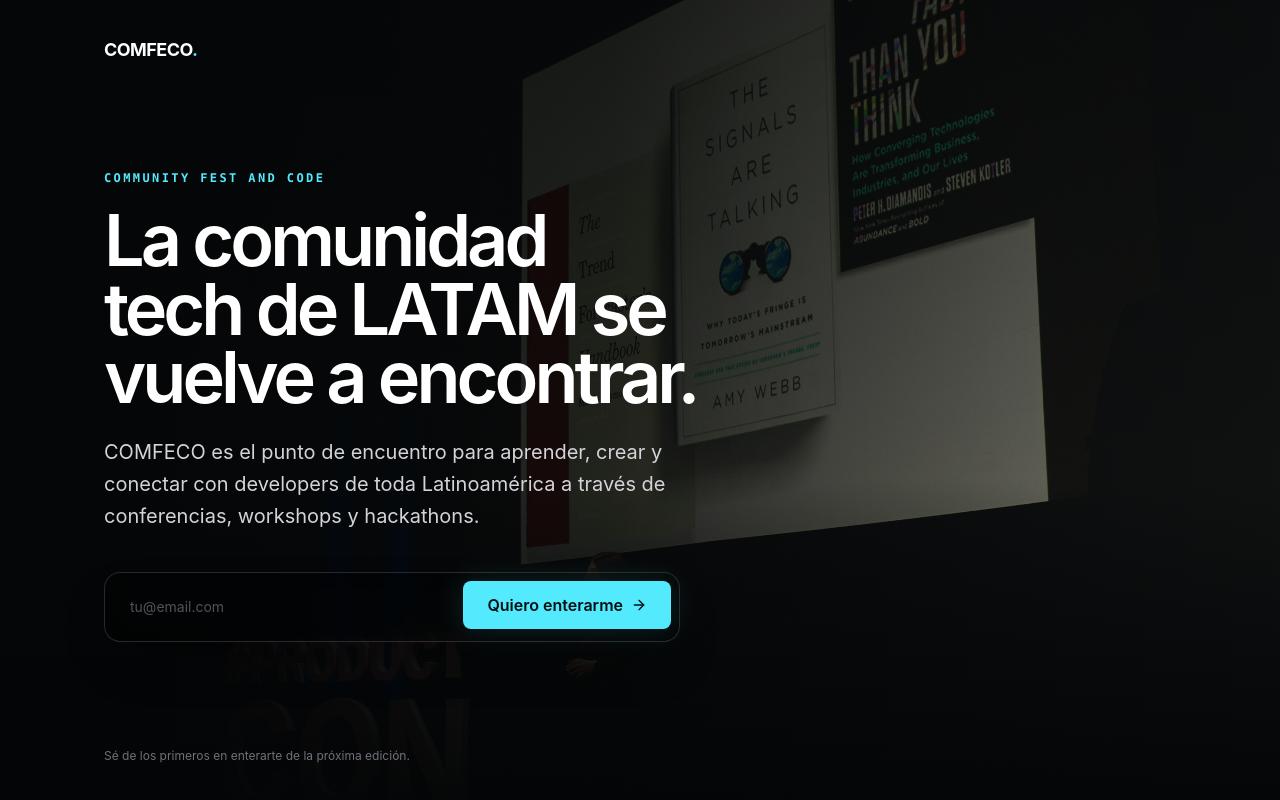
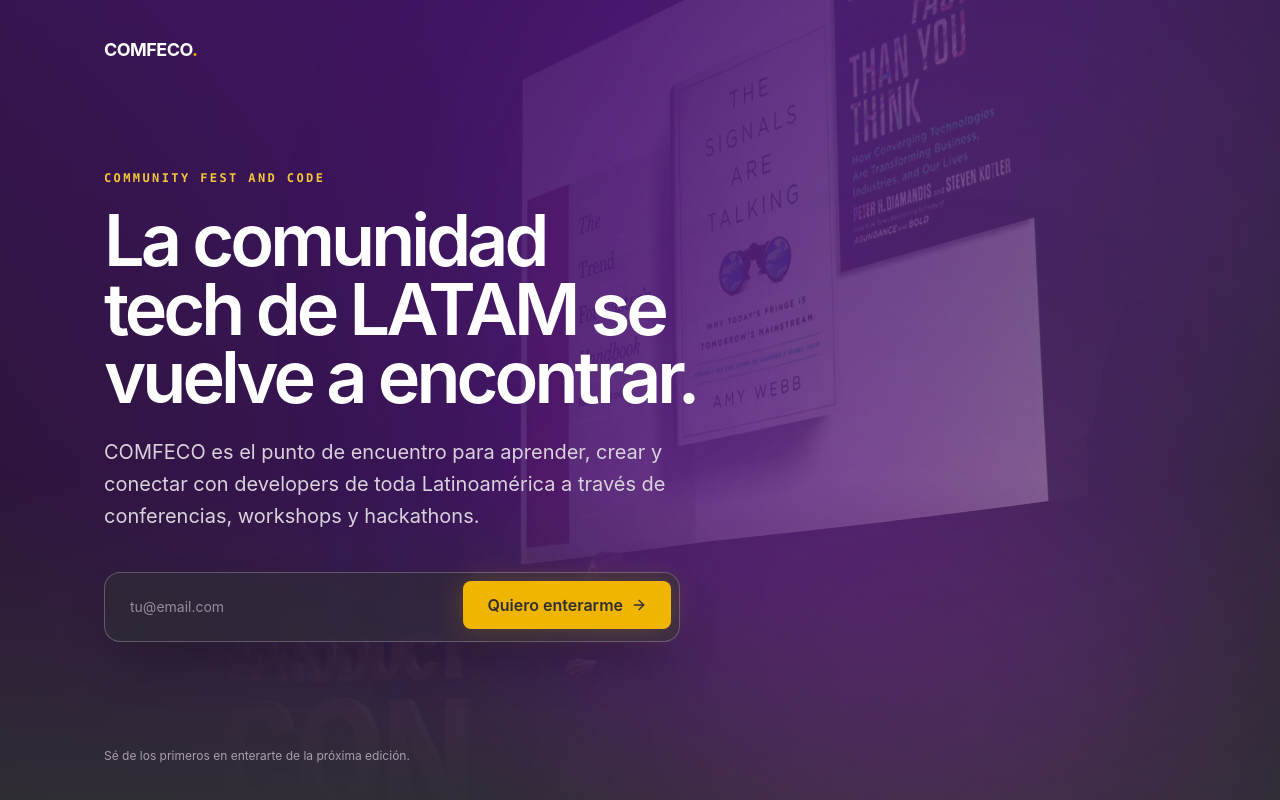
Before and after one commit to MatiasBlanc/comfeco, a Next.js app: page / in a window 1280 px wide. Built offline with nearby package versions, Linux system fonts and the light colour scheme; no server answers.

Commit message:
style: aplicar paleta morada y dorada

```diff
--- a/app/globals.css
+++ b/app/globals.css
@@ -2,8 +2,8 @@
 
 :root {
   color-scheme: dark;
-  --background: #07090d;
-  --foreground: #f4f4f5;
+  --background: #2f2f33;
+  --foreground: #f3f1f4;
 }
 
 * {
@@ -25,8 +25,8 @@ body {
 }
 
 ::selection {
-  background: rgb(103 232 249 / 0.25);
-  color: white;
+  background: rgb(244 197 58 / 0.35);
+  color: #f3f1f4;
 }
 
 @media (prefers-reduced-motion: no-preference) {
@@ -56,7 +56,7 @@ textarea {
 
 .section-kicker {
   margin-bottom: 0.9rem;
-  color: #67e8f9;
+  color: #f4c53a;
   font-family: ui-monospace, SFMono-Regular, Menlo, Monaco, Consolas, monospace;
   font-size: 0.7rem;
   font-weight: 600;
@@ -65,7 +65,7 @@ textarea {
 }
 
 .section-title {
-  color: white;
+  color: #f3f1f4;
   font-size: clamp(2rem, 5vw, 3.25rem);
   font-weight: 600;
   letter-spacing: -0.045em;
@@ -75,7 +75,7 @@ textarea {
 .section-copy {
   max-width: 42rem;
   margin-top: 1.25rem;
-  color: #a1a1aa;
+  color: #d9d2dd;
   font-size: 1.05rem;
   line-height: 1.75;
 }
@@ -83,7 +83,7 @@ textarea {
 .form-label {
   display: block;
   margin-bottom: 0.55rem;
-  color: #e4e4e7;
+  color: #f3f1f4;
   font-size: 0.875rem;
   font-weight: 600;
   line-height: 1.4;
@@ -93,23 +93,23 @@ textarea {
   height: 2.75rem;
   width: 100%;
   appearance: none;
-  border: 1px solid rgb(255 255 255 / 0.1);
+  border: 1px solid rgb(217 210 221 / 0.25);
   border-radius: 0.375rem;
   outline: none;
-  background: rgb(0 0 0 / 0.25);
+  background: rgb(47 47 51 / 0.35);
   padding: 0 2.5rem 0 0.75rem;
-  color: white;
+  color: #f3f1f4;
   font-size: 0.875rem;
   transition: border-color 150ms, box-shadow 150ms;
 }
 
 .form-select:hover {
-  border-color: rgb(255 255 255 / 0.2);
+  border-color: rgb(217 210 221 / 0.45);
 }
 
 .form-select:focus-visible {
-  border-color: rgb(103 232 249 / 0.7);
-  box-shadow: 0 0 0 2px rgb(103 232 249 / 0.15);
+  border-color: rgb(244 197 58 / 0.8);
+  box-shadow: 0 0 0 2px rgb(244 197 58 / 0.2);
 }
 
 .select-chevron {
@@ -119,7 +119,7 @@ textarea {
   width: 1rem;
   height: 1rem;
   pointer-events: none;
-  color: #71717a;
+  color: #d9d2dd;
 }
 
 .hero-grid {
--- a/app/layout.tsx
+++ b/app/layout.tsx
@@ -39,7 +39,7 @@ export const metadata: Metadata = {
 };
 
 export const viewport: Viewport = {
-  themeColor: "#07090d",
+  themeColor: "#2F2F33",
   colorScheme: "dark",
 };
 
@@ -53,7 +53,7 @@ export default function RootLayout({
       <body>
         <a
           href="#contenido"
-          className="fixed left-4 top-4 z-[100] -translate-y-20 rounded-md bg-cyan-300 px-4 py-2 text-sm font-semibold text-slate-950 transition-transform focus:translate-y-0"
+          className="fixed left-4 top-4 z-[100] -translate-y-20 rounded-md bg-[#F0B500] px-4 py-2 text-sm font-semibold text-[#2F2F33] transition-transform focus:translate-y-0"
         >
           Saltar al contenido
         </a>
--- a/app/page.tsx
+++ b/app/page.tsx
@@ -5,37 +5,45 @@ import { WaitlistForm } from "@/components/landing/waitlist-form";
 export default function Home() {
   return (
     <main id="contenido">
-      <section className="relative isolate flex min-h-svh overflow-hidden bg-[#050708]">
+      <section className="relative isolate flex min-h-svh overflow-hidden bg-[#2F2F33]">
         <Image
           src="/comfeco-background.jpg"
           alt=""
           fill
           priority
           sizes="100vw"
-          className="-z-30 object-cover object-center"
+          className="-z-30 object-cover object-center saturate-[0.8]"
         />
         <div
-          className="absolute inset-0 -z-20 bg-[linear-gradient(90deg,rgba(3,5,6,0.96)_0%,rgba(3,5,6,0.82)_48%,rgba(3,5,6,0.42)_100%)]"
+          className="absolute inset-0 -z-20 bg-[linear-gradient(90deg,rgba(46,20,61,0.97)_0%,rgba(70,20,111,0.84)_48%,rgba(47,47,51,0.44)_100%)]"
           aria-hidden="true"
         />
         <div
-          className="absolute inset-0 -z-10 bg-[linear-gradient(0deg,rgba(3,5,6,0.9)_0%,transparent_40%,rgba(3,5,6,0.38)_100%)]"
+          className="absolute inset-0 -z-10 bg-[linear-gradient(0deg,rgba(47,47,51,0.92)_0%,transparent_40%,rgba(70,20,111,0.42)_100%)]"
+          aria-hidden="true"
+        />
+        <div
+          className="absolute right-[-12%] top-[-18%] -z-10 size-[70vw] rounded-full bg-[#8F3FD1]/20 blur-[130px]"
+          aria-hidden="true"
+        />
+        <div
+          className="absolute bottom-[-24%] right-[8%] -z-10 size-[45vw] rounded-full bg-[#B22CC4]/15 blur-[120px]"
           aria-hidden="true"
         />
 
         <div className="mx-auto flex w-full max-w-6xl flex-col px-5 py-7 sm:px-8 sm:py-9 lg:px-10">
           <p className="text-lg font-bold tracking-[-0.03em] text-white">
-            COMFECO<span className="text-cyan-300">.</span>
+            COMFECO<span className="text-[#F0B500]">.</span>
           </p>
 
           <div className="my-auto max-w-2xl py-16 sm:py-24">
-            <p className="mb-5 font-mono text-xs font-semibold uppercase tracking-[0.2em] text-cyan-300">
+            <p className="mb-5 font-mono text-xs font-semibold uppercase tracking-[0.2em] text-[#F4C53A]">
               Community Fest and Code
             </p>
             <h1 className="text-balance text-5xl font-semibold leading-[0.95] tracking-[-0.055em] text-white sm:text-6xl lg:text-7xl">
               La comunidad tech de LATAM se vuelve a encontrar.
             </h1>
-            <p className="mt-6 max-w-xl text-pretty text-lg leading-8 text-zinc-300 sm:text-xl">
+            <p className="mt-6 max-w-xl text-pretty text-lg leading-8 text-[#D9D2DD] sm:text-xl">
               COMFECO es el punto de encuentro para aprender, crear y conectar
               con developers de toda Latinoamérica a través de conferencias,
               workshops y hackathons.
@@ -46,7 +54,7 @@ export default function Home() {
             </div>
           </div>
 
-          <p className="text-xs text-zinc-500">
+          <p className="text-xs text-[#D9D2DD]/70">
             Sé de los primeros en enterarte de la próxima edición.
           </p>
         </div>
--- a/components/landing/waitlist-form.tsx
+++ b/components/landing/waitlist-form.tsx
@@ -71,10 +71,10 @@ export function WaitlistForm() {
   if (isSubmitted) {
     return (
       <div
-        className="flex items-center gap-3 rounded-xl border border-cyan-300/25 bg-black/45 px-5 py-4 text-cyan-100 backdrop-blur-md"
+        className="flex items-center gap-3 rounded-xl border border-[#F4C53A]/40 bg-[#46146F]/55 px-5 py-4 text-[#F3F1F4] backdrop-blur-md"
         role="status"
       >
-        <CheckCircle2 className="size-5 shrink-0 text-cyan-300" aria-hidden="true" />
+        <CheckCircle2 className="size-5 shrink-0 text-[#F4C53A]" aria-hidden="true" />
         <p className="font-medium">Listo. Te avisaremos cuando haya novedades.</p>
       </div>
     );
@@ -85,7 +85,7 @@ export function WaitlistForm() {
       onSubmit={handleSubmit}
       onFocusCapture={handleStart}
       aria-label="Formulario para unirse a la waitlist de COMFECO"
-      className="rounded-2xl border border-white/15 bg-black/35 p-2 shadow-2xl shadow-black/30 backdrop-blur-md sm:flex"
+      className="rounded-2xl border border-[#D9D2DD]/30 bg-[#2F2F33]/55 p-2 shadow-2xl shadow-black/30 backdrop-blur-md sm:flex"
     >
       <label htmlFor="email" className="sr-only">
         Correo electrónico
--- a/components/ui/button.tsx
+++ b/components/ui/button.tsx
@@ -4,15 +4,15 @@ import { cva, type VariantProps } from "class-variance-authority";
 import { cn } from "@/lib/utils";
 
 const buttonVariants = cva(
-  "inline-flex items-center justify-center gap-2 whitespace-nowrap rounded-md text-sm font-semibold transition-colors outline-none focus-visible:ring-2 focus-visible:ring-cyan-300 focus-visible:ring-offset-2 focus-visible:ring-offset-[#07090d] disabled:pointer-events-none disabled:opacity-50",
+  "inline-flex items-center justify-center gap-2 whitespace-nowrap rounded-md text-sm font-semibold transition-colors outline-none focus-visible:ring-2 focus-visible:ring-[#F4C53A] focus-visible:ring-offset-2 focus-visible:ring-offset-[#2F2F33] disabled:pointer-events-none disabled:opacity-50",
   {
     variants: {
       variant: {
         default:
-          "bg-cyan-300 text-[#061013] shadow-[0_0_28px_rgba(103,232,249,0.15)] hover:bg-cyan-200",
+          "bg-[#F0B500] text-[#2F2F33] shadow-[0_0_28px_rgba(240,181,0,0.22)] hover:bg-[#F4C53A]",
         outline:
-          "border border-white/15 bg-white/[0.03] text-white hover:border-white/30 hover:bg-white/[0.07]",
-        ghost: "text-zinc-300 hover:bg-white/[0.06] hover:text-white",
+          "border border-[#D9D2DD]/35 bg-[#46146F]/25 text-[#F3F1F4] hover:border-[#F4C53A]/60 hover:bg-[#5E239E]/35",
+        ghost: "text-[#D9D2DD] hover:bg-[#5E239E]/25 hover:text-[#F3F1F4]",
       },
       size: {
         default: "h-10 px-4 py-2",
--- a/components/ui/input.tsx
+++ b/components/ui/input.tsx
@@ -7,7 +7,7 @@ const Input = React.forwardRef<HTMLInputElement, React.ComponentProps<"input">>(
     <input
       type={type}
       className={cn(
-        "flex h-11 w-full rounded-md border border-white/10 bg-black/25 px-3 py-2 text-base text-white outline-none transition placeholder:text-zinc-600 hover:border-white/20 focus-visible:border-cyan-300/70 focus-visible:ring-2 focus-visible:ring-cyan-300/15 disabled:cursor-not-allowed disabled:opacity-50 md:text-sm",
+        "flex h-11 w-full rounded-md border border-[#D9D2DD]/25 bg-[#2F2F33]/35 px-3 py-2 text-base text-[#F3F1F4] outline-none transition placeholder:text-[#D9D2DD]/60 hover:border-[#D9D2DD]/45 focus-visible:border-[#F4C53A]/80 focus-visible:ring-2 focus-visible:ring-[#F4C53A]/20 disabled:cursor-not-allowed disabled:opacity-50 md:text-sm",
         className,
       )}
       ref={ref}
```
Also changed, not shown: 1 other file (tests, documents, lock files or other folders).
